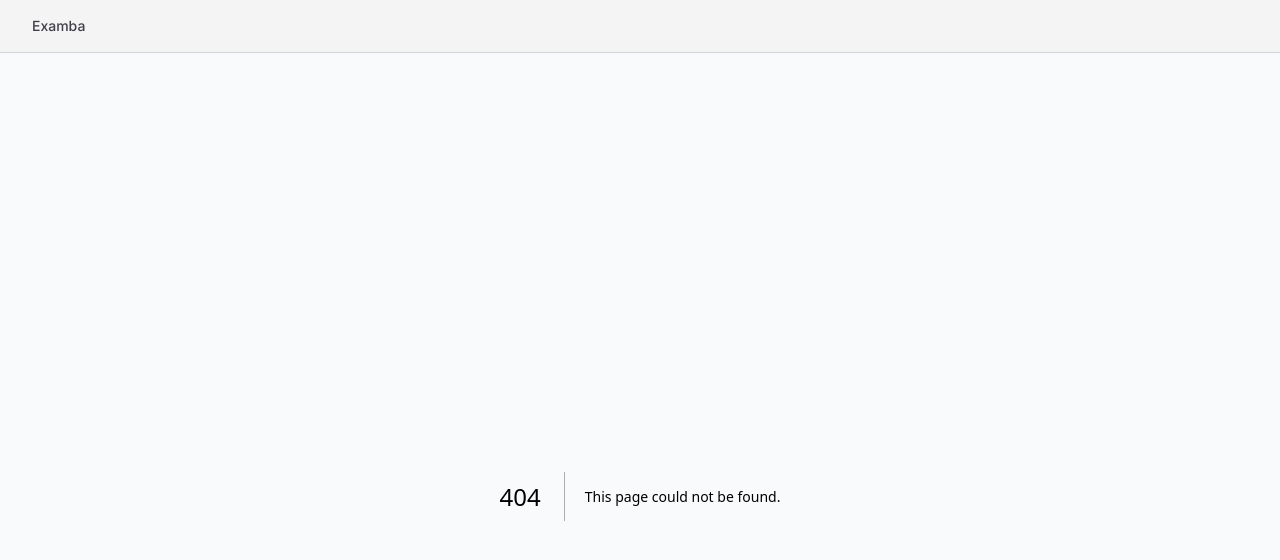
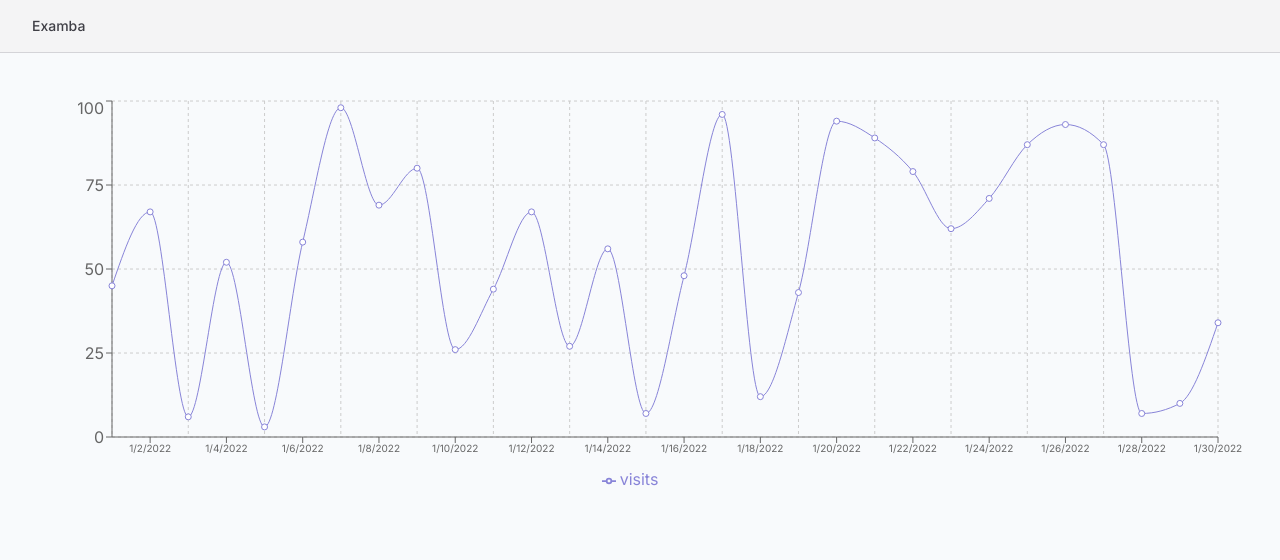
Before and after one commit to examba-tech/dashboard, a Next.js app: page /dashbord in a window 1280 px wide. Before the commit this address had no page. Shown: the top 560 px of the page. Built offline with nearby package versions, Linux system fonts and the light colour scheme.

Commit message:
line chart con datos generados y boton para acceder

```diff
--- a/package.json
+++ b/package.json
@@ -23,6 +23,7 @@
     "react": "^18",
     "react-dom": "^18",
     "react-virtuoso": "^4.7.2",
+    "recharts": "^2.12.2",
     "tailwind-merge": "^2.2.1",
     "tailwindcss-animate": "^1.0.7"
   },
--- /dev/null
+++ b/src/app/dashbord/page.tsx
@@ -0,0 +1,36 @@
+"use client";
+import React, { useEffect, useState } from "react";
+import MyLineChart from "@/src/components/charts/line_chart";
+
+const generateRandomData = () => {
+  const data = [];
+  const startDate = new Date(2022, 0, 1); // January 1st, 2022
+  for (let i = 0; i < 30; i++) {
+    const currentDate = new Date(startDate);
+    currentDate.setDate(startDate.getDate() + i);
+    data.push({
+      date: currentDate.toLocaleDateString(),
+      visits: Math.floor(Math.random() * 100), // Random visits for demonstration
+    });
+  }
+  return data;
+};
+
+const Page = () => {
+  const [chartData, setChartData] = useState([]);
+
+  useEffect(() => {
+    const data = generateRandomData();
+    setChartData(data);
+  }, []);
+
+  return (
+    <>
+      <div>
+        <MyLineChart data={chartData} />
+      </div>
+    </>
+  );
+};
+
+export default Page;
--- a/src/app/page.tsx
+++ b/src/app/page.tsx
@@ -16,7 +16,17 @@ export default function Home() {
             className: "w-full max-w-80 ",
           })}
         >
-          Entra
+          Entra a la página de análisis
+        </Link>
+      </div>
+      <div className="flex justify-center py-2">
+        <Link
+          href="/dashbord"
+          className={buttonVariants({
+            className: "w-full max-w-80 ",
+          })}
+        >
+          Entra a la página de dashboard
         </Link>
       </div>
     </div>
--- /dev/null
+++ b/src/components/charts/line_chart.tsx
@@ -0,0 +1,29 @@
+import React from 'react';
+import { LineChart, Line, XAxis, YAxis, CartesianGrid, Tooltip, Legend, ResponsiveContainer } from 'recharts';
+
+const MyLineChart = ({ data }) => {
+  return (
+    <ResponsiveContainer width="100%" height={400}>
+      <LineChart
+        width={500}
+        height={300}
+        data={data}
+        margin={{
+          top: 5,
+          right: 30,
+          left: 20,
+          bottom: 5,
+        }}
+      >
+        <CartesianGrid strokeDasharray="3 3" />
+        <XAxis dataKey="date" tick={{ fontSize: 10 }} />
+        <YAxis />
+        <Tooltip />
+        <Legend />
+        <Line type="monotone" dataKey="visits" stroke="#8884d8" />
+      </LineChart>
+    </ResponsiveContainer>
+  );
+};
+
+export default MyLineChart;
```
Also changed, not shown: src/app/analytics/page.tsx (line endings or trailing spaces), 1 other file (tests, documents, lock files or other folders).
